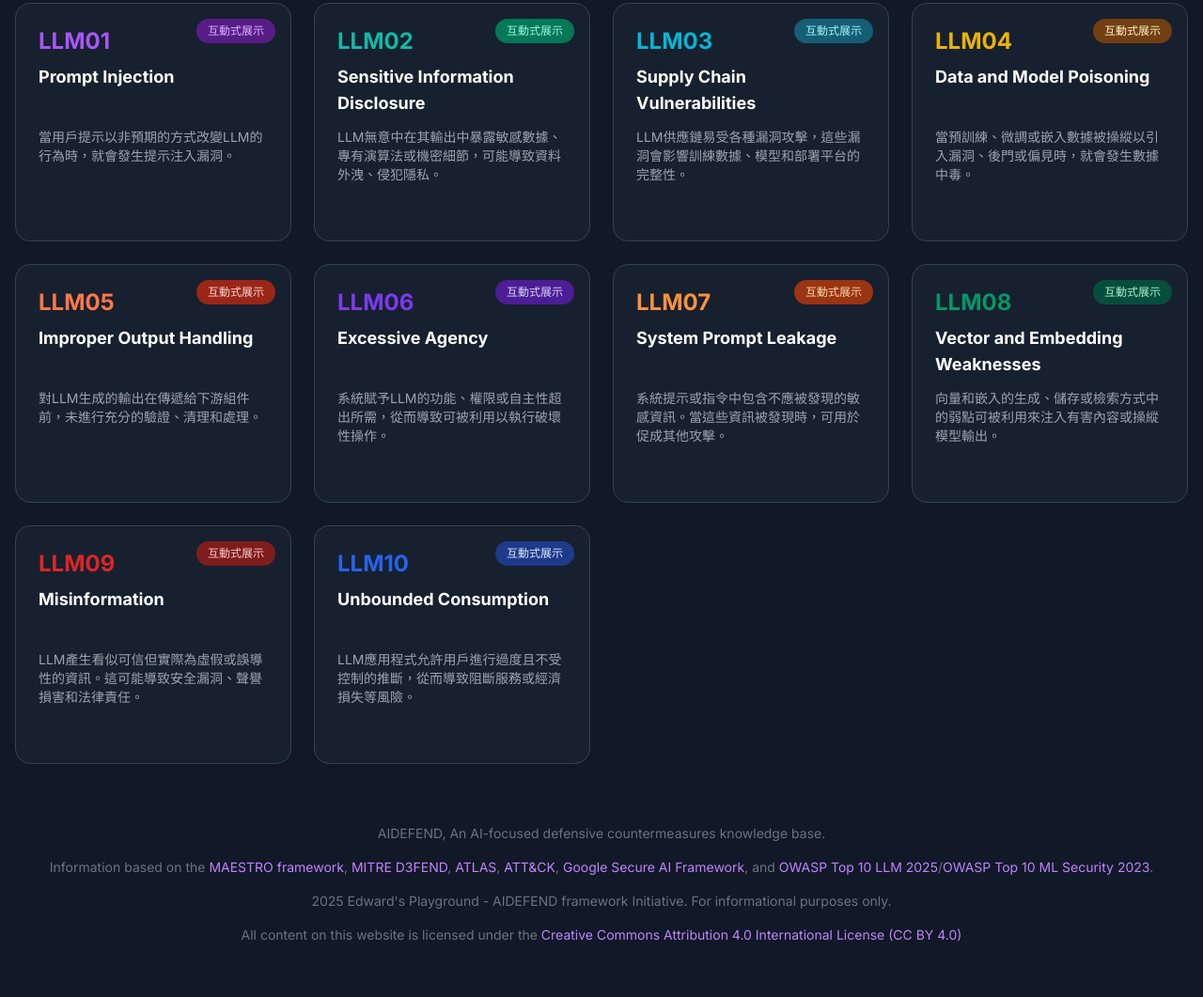
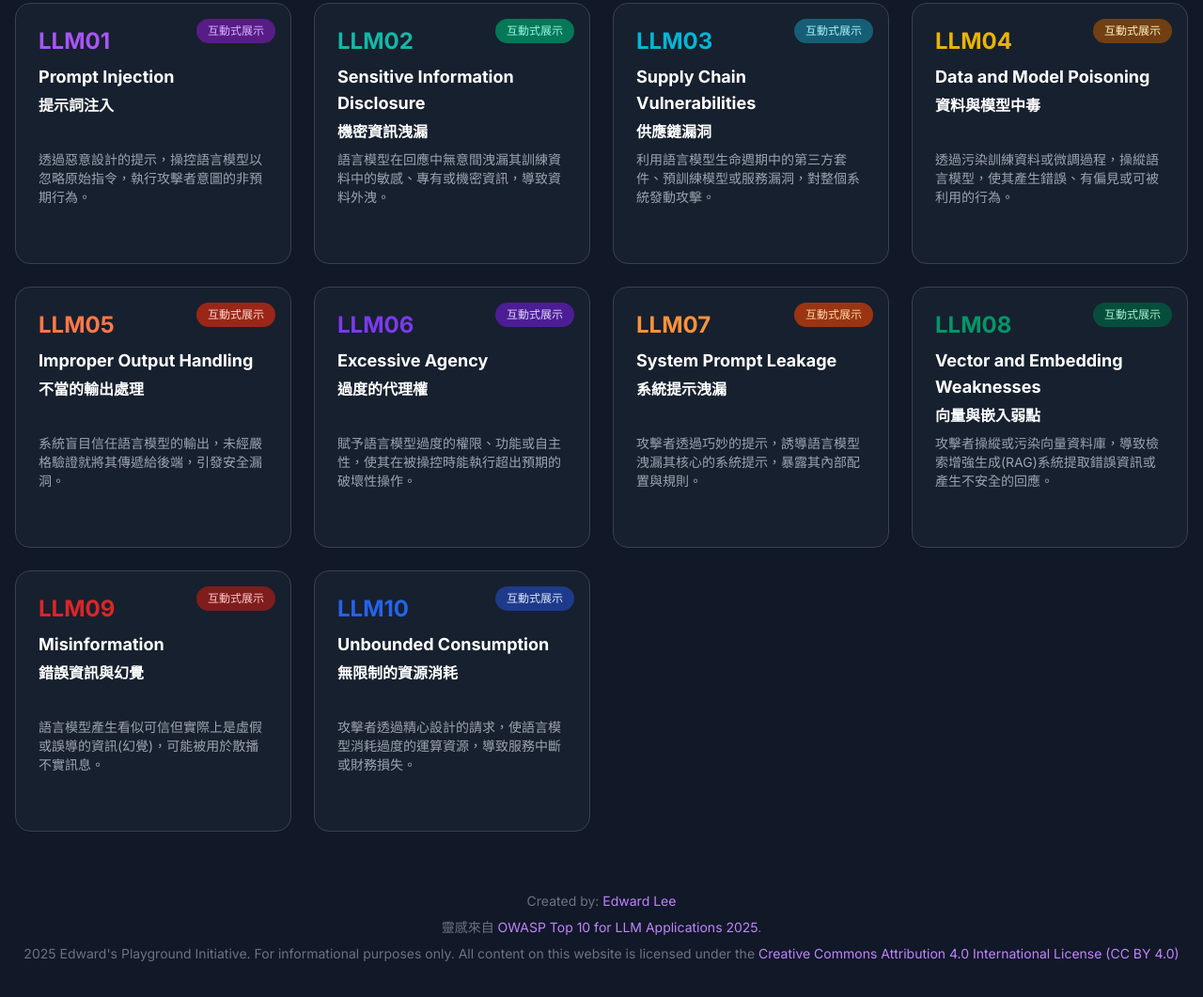
Before and after one commit to edward-playground/top10-showcase, a plain HTML site: page index.html in a window 1280 px wide. Shown: the part 241-1302 px from the top of the page at 94% size. Drawn offline with nearby package versions, Linux system fonts and the light colour scheme.

Commit message:
minor update on index

```diff
--- a/index.html
+++ b/index.html
@@ -81,8 +81,11 @@
                          style="--card-hover-color: {{color-hex}}; --card-shadow-color: {{color-rgba}};">
                         <div class="status-badge" style="background-color: {{color-hex-dark}}; color: {{color-hex-light}};">{{status}}</div>
                         <h2 class="text-2xl font-bold" style="color: {{color-hex}};">{{id}}</h2>
-                        <h3 class="text-lg font-semibold text-white mt-2 h-14">{{name}}</h3>
-                        <p class="mt-3 text-gray-400 text-sm h-24">{{description}}</p>
+                        <div class="mt-2 mb-3 h-20">
+                            <h3 class="text-lg font-semibold text-white">{{name}}</h3>
+                            <h4 class="text-base font-semibold text-white mt-1">{{chinese_name}}</h4>
+                        </div>
+                        <p class="text-gray-400 text-sm h-24">{{description}}</p>
                     </div>
                 </script>
 
@@ -92,28 +95,16 @@
             </div>
         </main>
 
-        <footer class="text-center mt-16 text-gray-500 text-sm space-y-4">
-            <p>AIDEFEND, An AI-focused defensive countermeasures knowledge base.</p>
-            <p>Information based on the <a
-                    href="https://cloudsecurityalliance.org/blog/2025/02/06/agentic-ai-threat-modeling-framework-maestro"
-                    target="_blank" rel="noopener noreferrer" class="text-purple-400 hover:underline">MAESTRO
-                    framework</a>, <a href="https://d3fend.mitre.org/" target="_blank" rel="noopener noreferrer"
-                    class="text-purple-400 hover:underline">MITRE D3FEND</a>, <a
-                    href="https://atlas.mitre.org/" target="_blank" rel="noopener noreferrer"
-                    class="text-purple-400 hover:underline">ATLAS</a>, <a href="https://attack.mitre.org/"
-                    target="_blank" rel="noopener noreferrer"
-                    class="text-purple-400 hover:underline">ATT&CK</a>, <a href="https://saif.google/"
-                    target="_blank" rel="noopener noreferrer" class="text-purple-400 hover:underline">Google
-                    Secure AI Framework</a>, and <a
-                    href="https://owasp.org/www-project-top-10-for-large-language-model-applications/" target="_blank"
-                    rel="noopener noreferrer" class="text-purple-400 hover:underline">OWASP Top 10 LLM
-                    2025</a>/<a href="https://owasp.org/www-project-machine-learning-security-top-10/" target="_blank"
-                    rel="noopener noreferrer" class="text-purple-400 hover:underline">OWASP Top 10 ML
-                    Security 2023</a>.</p>
-            <p>2025 Edward's Playground - AIDEFEND framework Initiative. For informational purposes only.</p>
-            <p>All content on this website is licensed under the <a href="https://creativecommons.org/licenses/by/4.0/"
-                    target="_blank" rel="noopener noreferrer"
-                    class="text-purple-400 hover:underline">Creative Commons Attribution 4.0 International
+        <footer class="text-center mt-16 text-gray-500 text-sm space-y-2">
+            <p>Created by: <a href="https://www.linkedin.com/in/edward-lee-5346754b/" target="_blank"
+                    rel="noopener noreferrer" class="text-purple-400 hover:underline">Edward Lee</a></p>
+            <p>靈感來自 <a href="https://owasp.org/www-project-top-10-for-large-language-model-applications/"
+                    target="_blank" rel="noopener noreferrer" class="text-purple-400 hover:underline">OWASP Top 10 for
+                    LLM Applications 2025</a>.</p>
+            <p>2025 Edward's Playground Initiative. For informational purposes only. All content on this website is
+                licensed under the <a href="https://creativecommons.org/licenses/by/4.0/" target="_blank"
+                    rel="noopener noreferrer" class="text-purple-400 hover:underline">Creative Commons Attribution 4.0
+                    International
                     License (CC BY 4.0)</a></p>
         </footer>
     </div>
@@ -149,7 +140,7 @@
         <div
             class="modal-panel relative bg-gray-800 border border-gray-700 rounded-2xl w-full max-w-md p-8 z-10 opacity-0 scale-95">
             <h3 class="text-2xl font-bold text-white mb-2">選擇洩漏類型</h3>
-            <p class="text-gray-400 mb-6">敏感資訊洩漏可能以多種形式發生，請選擇您想了解的類型。</p>
+            <p class="text-gray-400 mb-6">機密資訊洩漏可能以多種形式發生，請選擇您想了解的類型。</p>
             <div class="space-y-4">
                 <a href="llm02-pii.html"
                     class="block w-full text-left p-4 bg-gray-700/50 hover:bg-gray-700 rounded-lg transition-colors">
@@ -225,16 +216,16 @@
 
     <script>
         const owaspData = [
-            { id: 'LLM01', name: 'Prompt Injection', description: '當用戶提示以非預期的方式改變LLM的行為時，就會發生提示注入漏洞。', status: 'interactive', modal: 'llm01-modal', link: null, color: { hex: '#a855f7', rgba: 'rgba(168, 85, 247, 0.2)', dark: '#581c87', light: '#d8b4fe' } },
-            { id: 'LLM02', name: 'Sensitive Information Disclosure', description: 'LLM無意中在其輸出中暴露敏感數據、專有演算法或機密細節，可能導致資料外洩、侵犯隱私。', status: 'interactive', modal: 'llm02-modal', link: null, color: { hex: '#14b8a6', rgba: 'rgba(20, 184, 166, 0.2)', dark: '#047857', light: '#99f6e4' } },
-            { id: 'LLM03', name: 'Supply Chain Vulnerabilities', description: 'LLM供應鏈易受各種漏洞攻擊，這些漏洞會影響訓練數據、模型和部署平台的完整性。', status: 'interactive', modal: null, link: 'llm03-sc.html', color: { hex: '#06b6d4', rgba: 'rgba(6, 182, 212, 0.2)', dark: '#155e75', light: '#a5f3fc' } },
-            { id: 'LLM04', name: 'Data and Model Poisoning', description: '當預訓練、微調或嵌入數據被操縱以引入漏洞、後門或偏見時，就會發生數據中毒。', status: 'interactive', modal: null, link: 'llm04-poisoning.html', color: { hex: '#eab308', rgba: 'rgba(234, 179, 8, 0.2)', dark: '#713f12', light: '#fef3c7' } },
-            { id: 'LLM05', name: 'Improper Output Handling', description: '對LLM生成的輸出在傳遞給下游組件前，未進行充分的驗證、清理和處理。', status: 'interactive', modal: 'llm05-modal', link: null, color: { hex: '#ff7849', rgba: 'rgba(255, 120, 73, 0.2)', dark: '#9a2617', light: '#fed7d1' } },
-            { id: 'LLM06', name: 'Excessive Agency', description: '系統賦予LLM的功能、權限或自主性超出所需，從而導致可被利用以執行破壞性操作。', status: 'interactive', modal: null, link: 'llm06-excessive-agency.html', color: { hex: '#7c3aed', rgba: 'rgba(124, 58, 237, 0.2)', dark: '#4c1d95', light: '#ddd6fe' } },
-            { id: 'LLM07', name: 'System Prompt Leakage', description: '系統提示或指令中包含不應被發現的敏感資訊。當這些資訊被發現時，可用於促成其他攻擊。', status: 'interactive', modal: null, link: 'llm07-chat-etiquette.html', color: { hex: '#fb923c', rgba: 'rgba(251, 146, 60, 0.2)', dark: '#9a3412', light: '#fed7aa' } },
-            { id: 'LLM08', name: 'Vector and Embedding Weaknesses', description: '向量和嵌入的生成、儲存或檢索方式中的弱點可被利用來注入有害內容或操縱模型輸出。', status: 'interactive', modal: null, link: 'llm08-rag.html', color: { hex: '#059669', rgba: 'rgba(5, 150, 105, 0.2)', dark: '#064e3b', light: '#a7f3d0' } },
-            { id: 'LLM09', name: 'Misinformation', description: 'LLM產生看似可信但實際為虛假或誤導性的資訊。這可能導致安全漏洞、聲譽損害和法律責任。', status: 'interactive', modal: null, link: 'llm09-misinformation.html', color: { hex: '#dc2626', rgba: 'rgba(220, 38, 38, 0.2)', dark: '#7f1d1d', light: '#fecaca' } },
-            { id: 'LLM10', name: 'Unbounded Consumption', description: 'LLM應用程式允許用戶進行過度且不受控制的推斷，從而導致阻斷服務或經濟損失等風險。', status: 'interactive', modal: 'llm10-modal', link: null, color: { hex: '#2563eb', rgba: 'rgba(37, 99, 235, 0.2)', dark: '#1e3a8a', light: '#dbeafe' } },
+            { id: 'LLM01', name: 'Prompt Injection', chinese_name: '提示詞注入', description: '透過惡意設計的提示，操控語言模型以忽略原始指令，執行攻擊者意圖的非預期行為。', status: 'interactive', modal: 'llm01-modal', link: null, color: { hex: '#a855f7', rgba: 'rgba(168, 85, 247, 0.2)', dark: '#581c87', light: '#d8b4fe' } },
+            { id: 'LLM02', name: 'Sensitive Information Disclosure', chinese_name: '機密資訊洩漏', description: '語言模型在回應中無意間洩漏其訓練資料中的敏感、專有或機密資訊，導致資料外洩。', status: 'interactive', modal: 'llm02-modal', link: null, color: { hex: '#14b8a6', rgba: 'rgba(20, 184, 166, 0.2)', dark: '#047857', light: '#99f6e4' } },
+            { id: 'LLM03', name: 'Supply Chain Vulnerabilities', chinese_name: '供應鏈漏洞', description: '利用語言模型生命週期中的第三方套件、預訓練模型或服務漏洞，對整個系統發動攻擊。', status: 'interactive', modal: null, link: 'llm03-sc.html', color: { hex: '#06b6d4', rgba: 'rgba(6, 182, 212, 0.2)', dark: '#155e75', light: '#a5f3fc' } },
+            { id: 'LLM04', name: 'Data and Model Poisoning', chinese_name: '資料與模型中毒', description: '透過污染訓練資料或微調過程，操縱語言模型，使其產生錯誤、有偏見或可被利用的行為。', status: 'interactive', modal: null, link: 'llm04-poisoning.html', color: { hex: '#eab308', rgba: 'rgba(234, 179, 8, 0.2)', dark: '#713f12', light: '#fef3c7' } },
+            { id: 'LLM05', name: 'Improper Output Handling', chinese_name: '不當的輸出處理', description: '系統盲目信任語言模型的輸出，未經嚴格驗證就將其傳遞給後端，引發安全漏洞。', status: 'interactive', modal: 'llm05-modal', link: null, color: { hex: '#ff7849', rgba: 'rgba(255, 120, 73, 0.2)', dark: '#9a2617', light: '#fed7d1' } },
+            { id: 'LLM06', name: 'Excessive Agency', chinese_name: '過度的代理權', description: '賦予語言模型過度的權限、功能或自主性，使其在被操控時能執行超出預期的破壞性操作。', status: 'interactive', modal: null, link: 'llm06-excessive-agency.html', color: { hex: '#7c3aed', rgba: 'rgba(124, 58, 237, 0.2)', dark: '#4c1d95', light: '#ddd6fe' } },
+            { id: 'LLM07', name: 'System Prompt Leakage', chinese_name: '系統提示洩漏', description: '攻擊者透過巧妙的提示，誘導語言模型洩漏其核心的系統提示，暴露其內部配置與規則。', status: 'interactive', modal: null, link: 'llm07-chat-etiquette.html', color: { hex: '#fb923c', rgba: 'rgba(251, 146, 60, 0.2)', dark: '#9a3412', light: '#fed7aa' } },
+            { id: 'LLM08', name: 'Vector and Embedding Weaknesses', chinese_name: '向量與嵌入弱點', description: '攻擊者操縱或污染向量資料庫，導致檢索增強生成(RAG)系統提取錯誤資訊或產生不安全的回應。', status: 'interactive', modal: null, link: 'llm08-rag.html', color: { hex: '#059669', rgba: 'rgba(5, 150, 105, 0.2)', dark: '#064e3b', light: '#a7f3d0' } },
+            { id: 'LLM09', name: 'Misinformation', chinese_name: '錯誤資訊與幻覺', description: '語言模型產生看似可信但實際上是虛假或誤導的資訊(幻覺)，可能被用於散播不實訊息。', status: 'interactive', modal: null, link: 'llm09-misinformation.html', color: { hex: '#dc2626', rgba: 'rgba(220, 38, 38, 0.2)', dark: '#7f1d1d', light: '#fecaca' } },
+            { id: 'LLM10', name: 'Unbounded Consumption', chinese_name: '無限制的資源消耗', description: '攻擊者透過精心設計的請求，使語言模型消耗過度的運算資源，導致服務中斷或財務損失。', status: 'interactive', modal: 'llm10-modal', link: null, color: { hex: '#2563eb', rgba: 'rgba(37, 99, 235, 0.2)', dark: '#1e3a8a', light: '#dbeafe' } },
         ];
 
         const cardContainer = document.getElementById('card-container');
@@ -244,6 +235,7 @@
             let cardHTML = cardTemplate
                 .replace(/{{id}}/g, item.id)
                 .replace(/{{name}}/g, item.name)
+                .replace(/{{chinese_name}}/g, item.chinese_name)
                 .replace(/{{description}}/g, item.description)
                 .replace(/{{color-hex}}/g, item.color.hex)
                 .replace(/{{color-hex-dark}}/g, item.color.dark)
```
